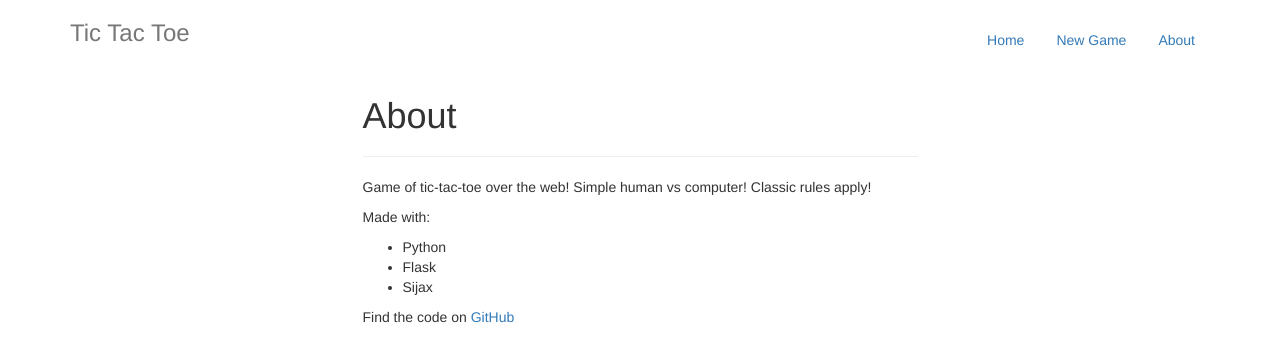
After one commit to sjolicoeur/tic-tac-toe, a Flask app: template templates/about.html in a window 1280 px wide. The commit adds this page. Shown: the top 362 px of the page. Run offline with Flask 2, Linux system fonts and the light colour scheme; the template is opened without the code that fills it, so the values that code supplies are empty; some libraries are stand-ins or nearby versions.

Commit message:
added missing about section; because it was in the menu but not in the codebase

```diff
--- a/app.py
+++ b/app.py
@@ -40,6 +40,9 @@ def create_new_game():
         return redirect(url)
     return render_template('index.html')
 
+@app.route("/about")
+def about():
+    return render_template('about.html')
 
 @flask_sijax.route(app, "/game/<room_id>")
 def game(room_id): #, methods=["GET", "POST"]):
--- /dev/null
+++ b/templates/about.html
@@ -0,0 +1,23 @@
+{% extends "base.html" %}
+
+{% block content %}
+<div class="row">
+    <div class="col-md-6 col-md-offset-3">
+        <h1>About</h1>
+        <hr>
+        <p>Game of tic-tac-toe over the web! Simple human vs computer! Classic rules apply!</p>
+        <p>
+            Made with:
+            <ul>
+                <li>Python</li>
+                <li>Flask</li>
+                <li>Sijax</li>
+            </ul>
+
+        </p>
+        <p>Find the code on <a href="https://github.com/sjolicoeur/tic-tac-toe" alt="find the code here">GitHub</a></p>
+    </div>
+</div>
+
+
+{% endblock %}
--- a/templates/base.html
+++ b/templates/base.html
@@ -19,9 +19,9 @@
       <div class="header">
         <nav>
           <ul class="nav nav-pills pull-right">
-            <li role="presentation"><a href="/">Home</a></li>
-            <li role="presentation"><a href="/game/">New Game</a></li>
-            <li role="presentation"><a href="/About/">About</a></li>
+            <li role="presentation"><a href="{{ url_for('create_new_game') }}">Home</a></li>
+            <li role="presentation"><a href="{{ url_for('create_new_game') }}">New Game</a></li>
+            <li role="presentation"><a href="{{ url_for('about') }}">About</a></li>
           </ul>
         </nav>
         <h3 class="text-muted">Tic Tac Toe</h3>
```
